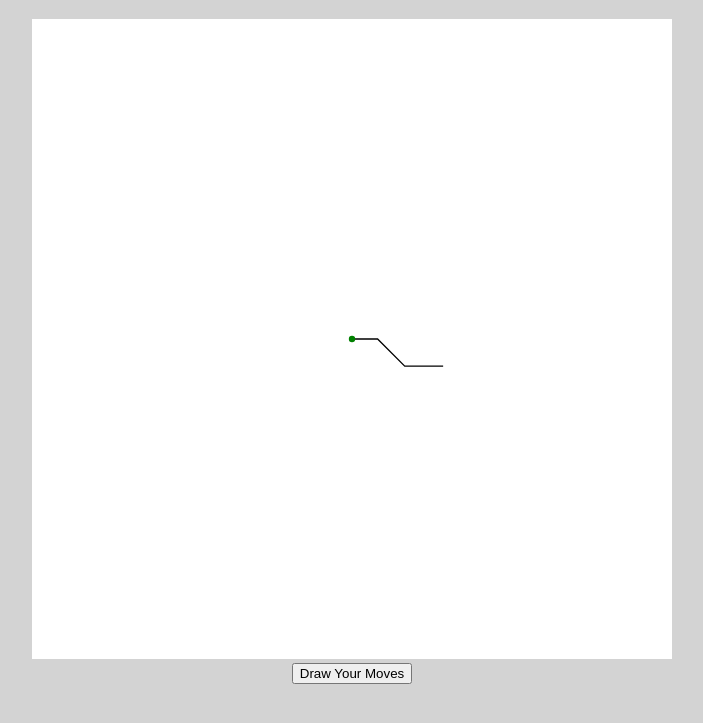
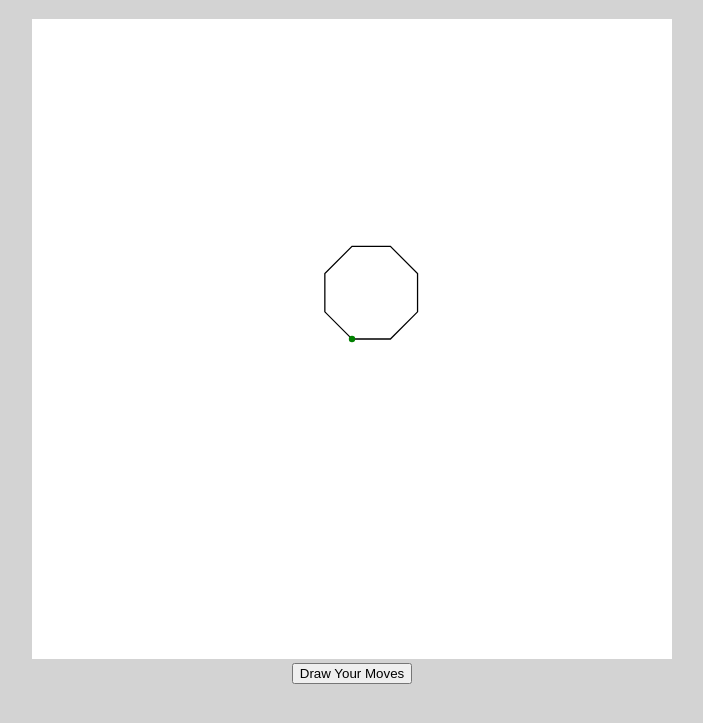
Before and after one commit to olidec/turtles-svg-js, a plain HTML site: page index.html in a window 1280 px wide. Both pictures are taken after a click on the button "Draw Your Moves". Shown: the part 61-784 px from the top of the page, without its empty margins (288-991 px from the left). Drawn offline with Linux system fonts and the light colour scheme.

Commit message:
clean up

```diff
--- a/moves.js
+++ b/moves.js
@@ -1,5 +1,4 @@
-moveForward(40);
-turn(-45)
-moveForward(60)
-turn(45)
-moveForward(60)
+for (let i=1; i<=8; i++) {
+    moveForward(60);
+    turn(360/8);
+}
--- a/turtle.js
+++ b/turtle.js
@@ -8,13 +8,12 @@ var dir = {
 var currentAngle = 0;
 
 // Turning angle in degrees and measured counter-clockwise from horizontal
-var turn = function(angle){
+function turn(angle) {
   currentAngle += angle;
   currentAngle = currentAngle%360;
   var degrees = -currentAngle/180*Math.PI;
   dir.x = Math.cos(degrees);
   dir.y = Math.sin(degrees);
-  console.log(currentAngle);
 };
 
 // Drawing vs. non-drawing Movement
@@ -58,7 +57,7 @@ function draw() {
     path.getBoundingClientRect();
     // Define our transition
     path.style.transition = path.style.WebkitTransition =
-      'stroke-dashoffset 2s ease-in-out';
+      'stroke-dashoffset 3s ease-in-out';
     // Go!
     path.style.strokeDashoffset = '0';
 }
```
Also changed, not shown: style.css (+0 -12 lines).
